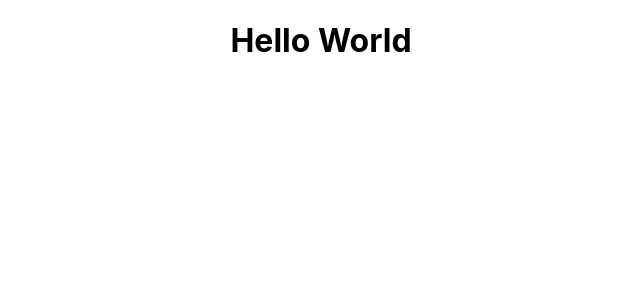
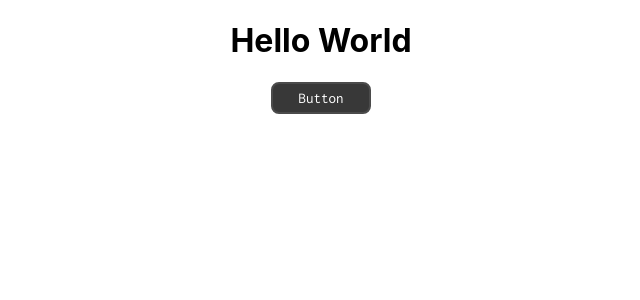
Before and after one commit to Blade-Space/UIKit, a React (Create React App) app: page / in a window 1280 px wide. Shown: the top 300 px of the page, without its empty margins (319-959 px from the left). Built offline with nearby package versions, Linux system fonts and the light colour scheme; the HTML template or start-up script is replaced by a standard one.

Commit message:
trying to setup fucking vite 💩

```diff
--- a/package.json
+++ b/package.json
@@ -31,10 +31,12 @@
     "react-three-fiber": "^6.0.13",
     "react-use-gesture": "^9.1.3",
     "simplebar-react": "^2.4.3",
+    "vite-plugin-css-modules": "^0.0.1",
     "web-vitals": "^2.1.4"
   },
   "scripts": {
     "start": "react-scripts start",
+    "vite:start": "vite",
     "build": "react-scripts build",
     "vite:build": "vite build",
     "test": "react-scripts test",
@@ -107,6 +109,8 @@
     "typescript": "^4.8.4",
     "typings-for-css-modules-loader": "^1.7.0",
     "vite": "^4.0.3",
+    "vite-plugin-svgr": "^2.4.0",
+    "vite-tsconfig-paths": "^4.0.3",
     "vitest": "^0.26.2",
     "webpack": "^5.74.0"
   }
--- a/src/App.tsx
+++ b/src/App.tsx
@@ -1,9 +1,13 @@
+import { MouseEvent } from 'react';
 import './App.css';
+
+import DefaultButton from './UIKit/Buttons/DefaultButton';
 
 function App() {
   return (
     <div className="App">
       <h1>Hello World</h1>
+      <DefaultButton onClick={()=>console.log("some")}>Button</DefaultButton>
     </div>
   );
 }
--- a/src/UIKit/Buttons/DefaultButton/index.tsx
+++ b/src/UIKit/Buttons/DefaultButton/index.tsx
@@ -4,8 +4,8 @@ import Text from '../../Text';
 
 export interface Props {
     children: JSX.Element | string
-    success: boolean
-    typical: boolean
+    success?: boolean
+    typical?: boolean
     onClick: MouseEventHandler<HTMLParagraphElement>
 }
 
--- /dev/null
+++ b/src/vite-env.d.ts
@@ -0,0 +1 @@
+/// <reference types="vite/client" />
--- a/tsconfig.json
+++ b/tsconfig.json
@@ -3,6 +3,7 @@
     "plugins": [
       { "name": "typescript-plugin-css-modules" }
     ],
+    "types": ["vite/client", "vite-plugin-svgr/client"],
     "target": "es5",
     "lib": [
       "dom",
--- a/vite.config.js
+++ b/vite.config.js
@@ -1,6 +1,9 @@
 import path from 'path'
 import { defineConfig } from 'vite'
 import react from '@vitejs/plugin-react'
+import viteTsconfigPaths from 'vite-tsconfig-paths';
+import svgrPlugin from 'vite-plugin-svgr';
+// import vitePluginCssModules from "vite-plugin-css-modules";
 
 export default defineConfig({
     build: {
@@ -16,5 +19,5 @@ export default defineConfig({
             }
         }
     },
-    plugins: [react()]
+    plugins: [react(), viteTsconfigPaths(), svgrPlugin()]
 })
```
Also changed, not shown: 2 other files (tests, documents, lock files or other folders).
